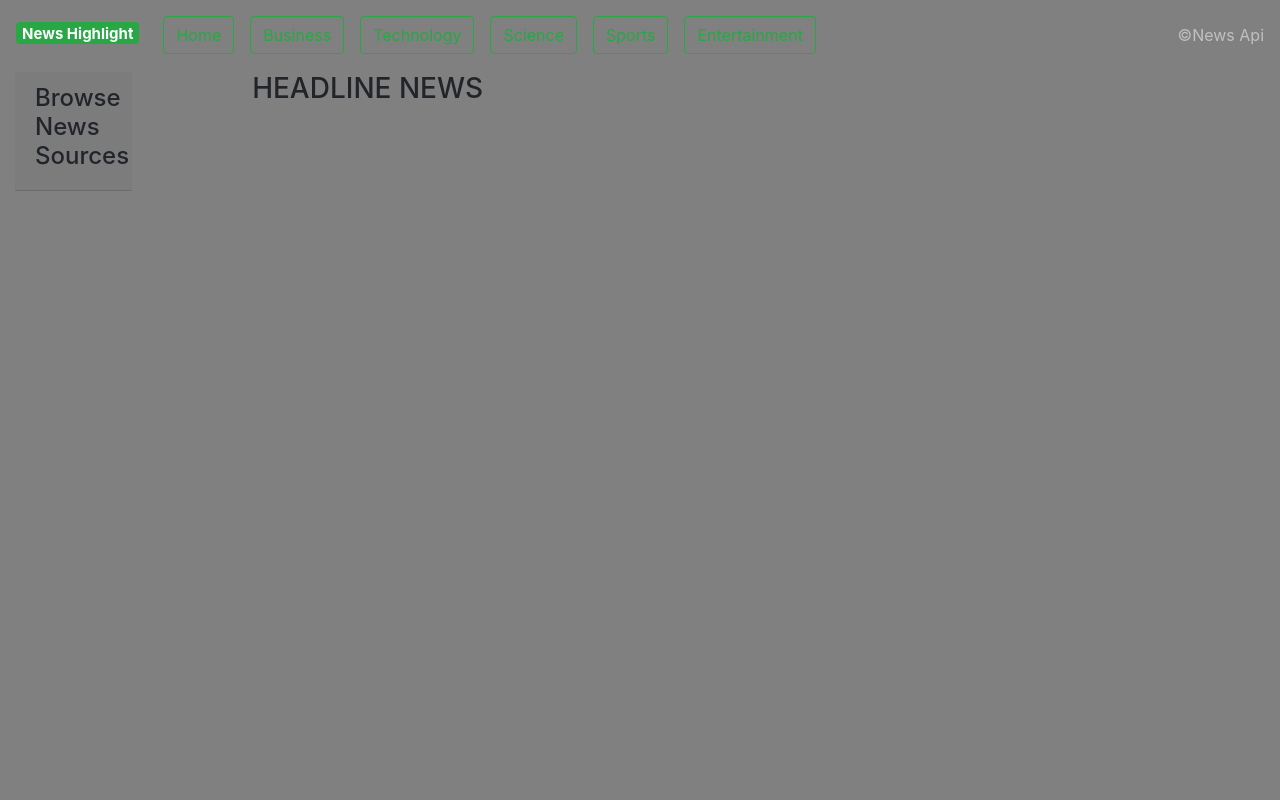
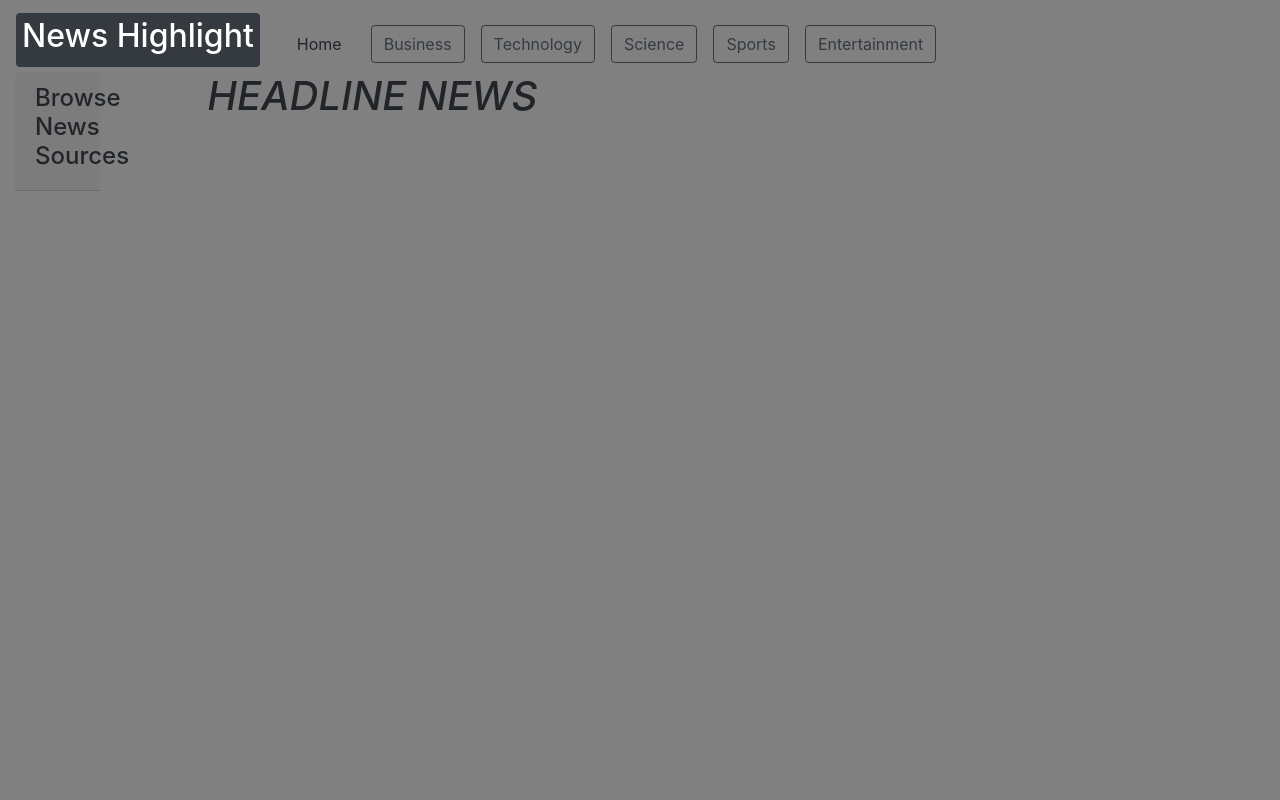
Before and after one commit to johnmwangi/News-Highlight, a Flask app: template app/templates/index.html in a window 1280 px wide. Run offline with Flask 2, Linux system fonts and the light colour scheme; the template is opened without the code that fills it, so the values that code supplies are empty; some libraries are stand-ins or nearby versions.

Commit message:
headline added

```diff
--- a/app/templates/index.html
+++ b/app/templates/index.html
@@ -9,7 +9,7 @@
     <div class="container-fluid">
       <div class="row">
 
-        <div class="col-3">
+        <div class="col-2">
           <div class="card-column">
             <div class="card-header">
               <h4>Browse News Sources</h4>
@@ -28,9 +28,9 @@
         </div>
 
         <div class="col-9">
-          <h3 align="center"> HEADLINE NEWS </h3>
+          <h1 align="center"><i>HEADLINE NEWS </i></h1>
           <div class="container">
-            <div class="card-columns">
+            <div class="card-row">
               {% for headlines in headlines %}
 
               <div class="card">
--- a/app/templates/navbar.html
+++ b/app/templates/navbar.html
@@ -1,34 +1,32 @@
 <div class="john">
 
-  <nav class="navbar navbar-expand-lg navbar-dark bg-blue fixed-top">
-  <h3> <a class="navbar-brand" href="/"><span class="badge badge-success">News Highlight</span></a></h3>
+  <nav class="navbar navbar-expand-lg navbar- bg-brown fixed-top">
+  <h3> <a class="navbar-brand" href="/"><span class="badge badge-dark"><h2>News Highlight</h2></span></a></h3>
     <button class="navbar-toggler" type="button" data-toggle="collapse" data-target="#navbarText" aria-controls="navbarText" aria-expanded="false" aria-label="Toggle navigation">
     <span class="navbar-toggler-icon"></span>
   </button>
     <div class="collapse navbar-collapse" id="navbarText">
       <ul class="navbar-nav mr-auto">
         <li class="nav-item active">
-          <a class="nav-link" href="/"><button type="button" class="btn btn-outline-success">Home </button><span class="sr-only">(current)</span></a>
+          <a class="nav-link" href="/"><button type="button" class="btn btn-outline-blue">Home </button><span class="sr-only">(current)</span></a>
         </li>
         <li class="nav-item">
-          <a class="nav-link" href="/{{'categories/Business'}}"><button type="button" class="btn btn-outline-success">Business</button></a>
+          <a class="nav-link" href="/{{'categories/Business'}}"><button type="button" class="btn btn-outline-dark">Business</button></a>
         </li>
         <li class="nav-item">
-          <a class="nav-link" href="/{{'categories/Technology'}}"><button type="button" class="btn btn-outline-success">Technology</button></a>
+          <a class="nav-link" href="/{{'categories/Technology'}}"><button type="button" class="btn btn-outline-dark">Technology</button></a>
         </li>
         <li class="nav-item">
-          <a class="nav-link" href="/{{'categories/Science'}}"><button type="button" class="btn btn-outline-success">Science</button></a>
+          <a class="nav-link" href="/{{'categories/Science'}}"><button type="button" class="btn btn-outline-dark">Science</button></a>
         </li>
         <li class="nav-item">
-          <a class="nav-link" href="/{{'categories/Sports'}}"><button type="button" class="btn btn-outline-success">Sports</button></a>
+          <a class="nav-link" href="/{{'categories/Sports'}}"><button type="button" class="btn btn-outline-dark">Sports</button></a>
         </li>
         <li class="nav-item">
-          <a class="nav-link" href="/{{'categories/Entertainment'}}"><button type="button" class="btn btn-outline-success">Entertainment</button></a>
+          <a class="nav-link" href="/{{'categories/Entertainment'}}"><button type="button" class="btn btn-outline-dark">Entertainment</button></a>
         </li>
       </ul>
-      <span class="navbar-text">
-      ©News Api
-    </span>
+
     </div>
   </nav>
 </div>
```
